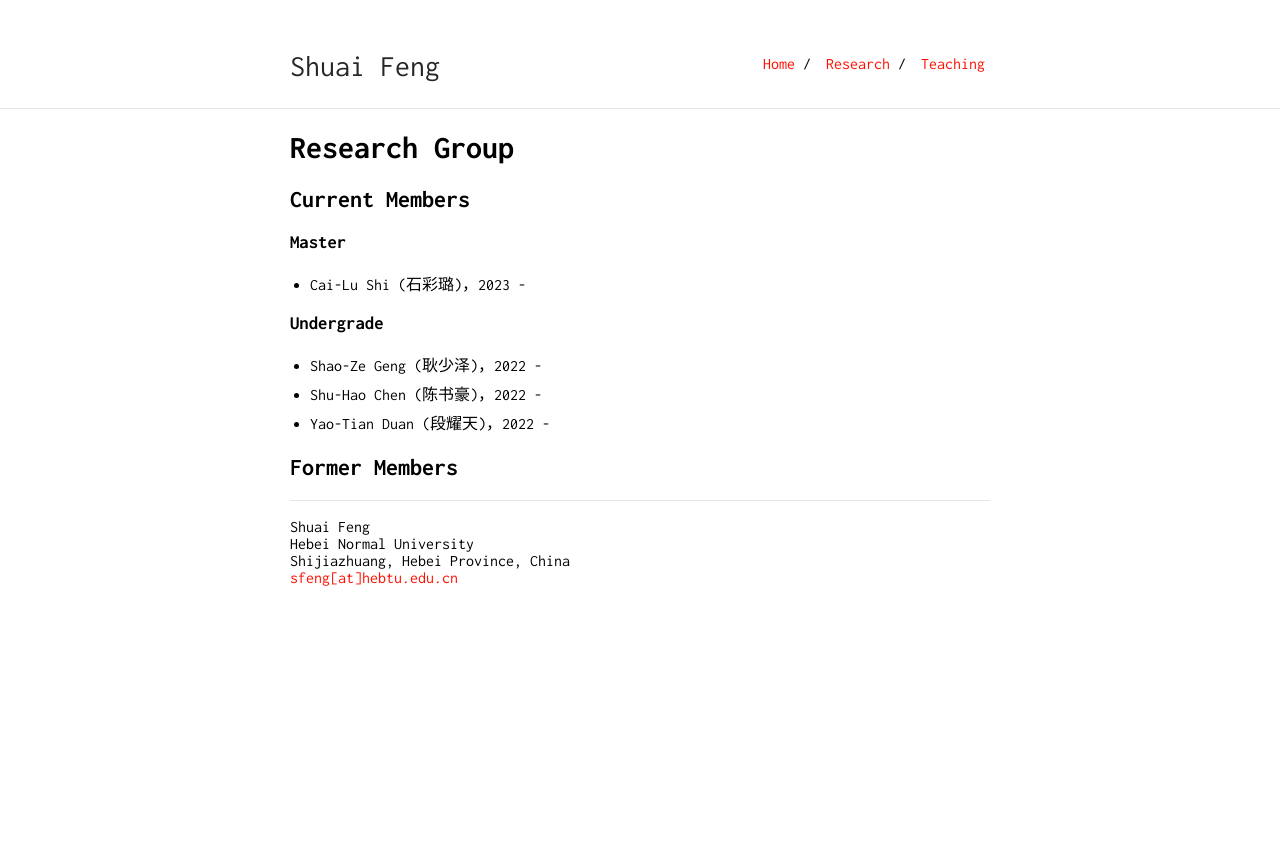
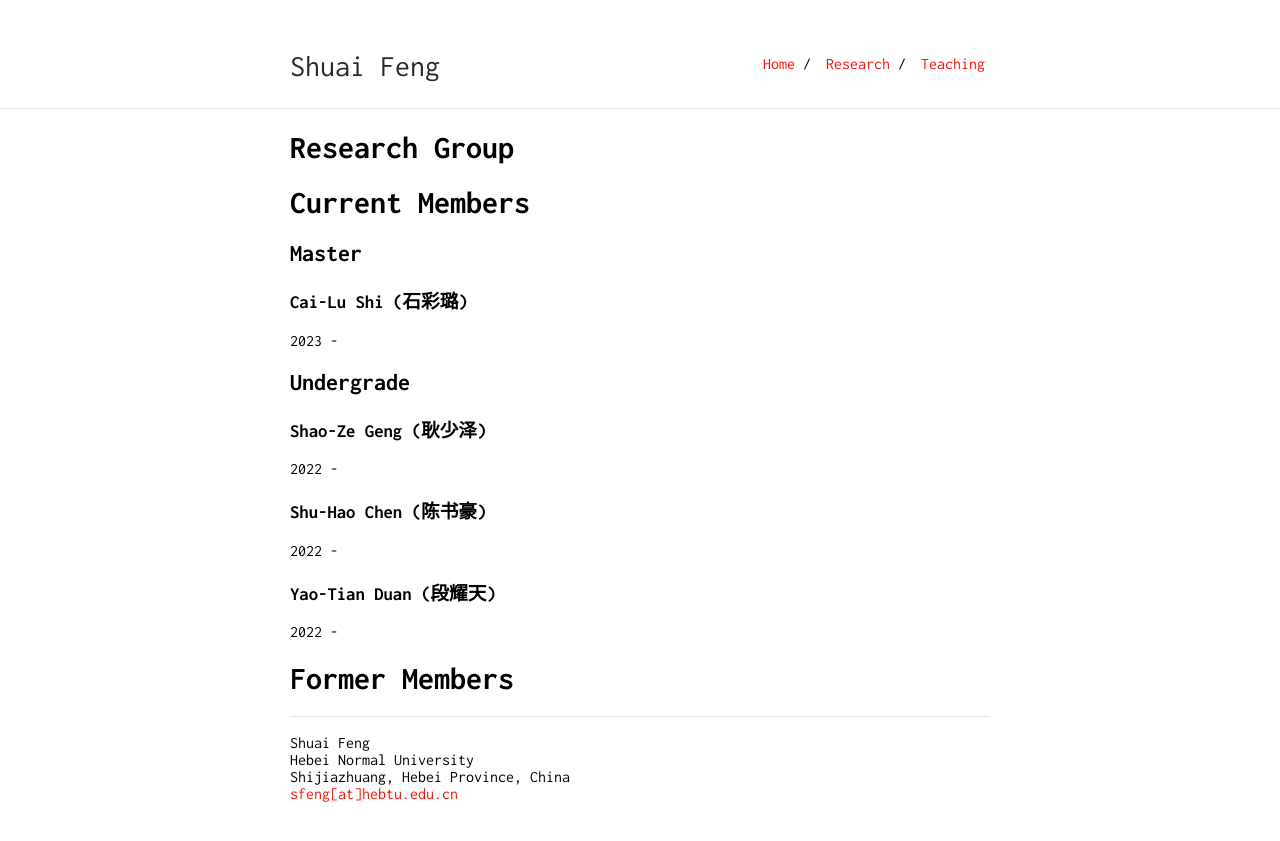
Before and after one commit to fengshuai0210/fengshuai0210.github.io, a Jekyll site: the page built from group.md, in a window 1280 px wide. Shown: the top 841 px of the page. Built offline with Jekyll 4.4.1, drawn with Linux system fonts in a browser that asks for light colours; our own code applies the rules of GitHub Pages for plain Markdown files.

```diff
--- a/group.md
+++ b/group.md
@@ -4,16 +4,20 @@ layout: default
 
 # Research Group
 
-## Current Members
+# Current Members
 
-### Master
+## Master
 
-* Cai-Lu Shi (石彩璐)，2023 -
+### Cai-Lu Shi (石彩璐)
+2023 -
 
-### Undergrade
+## Undergrade
 
-* Shao-Ze Geng (耿少泽)，2022 -
-* Shu-Hao Chen (陈书豪)，2022 -
-* Yao-Tian Duan (段耀天)，2022 -
+### Shao-Ze Geng (耿少泽)
+2022 -
+### Shu-Hao Chen (陈书豪)
+2022 -
+### Yao-Tian Duan (段耀天)
+2022 -
 
-## Former Members
+# Former Members
```
